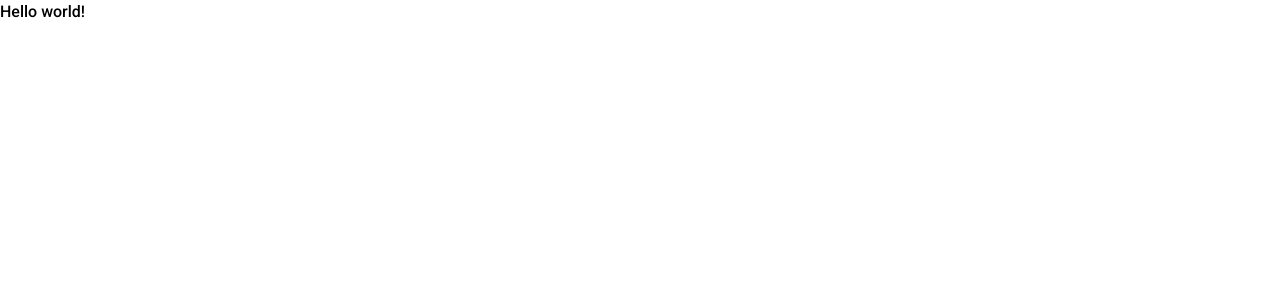
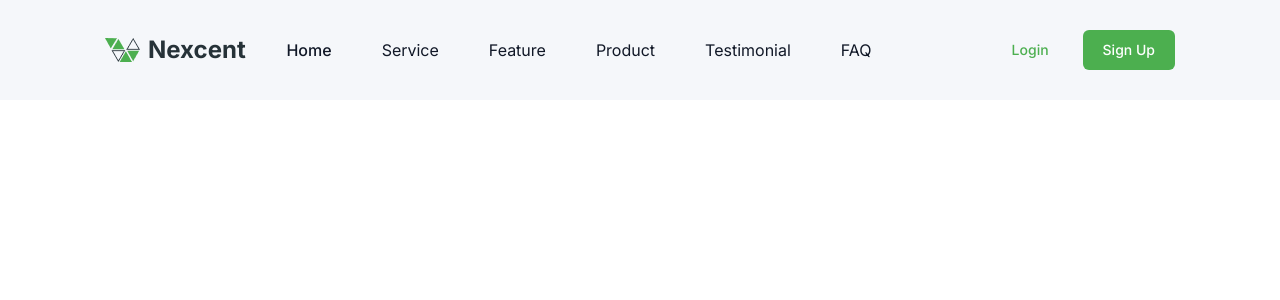
Before and after one commit to teksaglobalindonesia/next-wihope-2026, a Next.js app: page / in a window 1280 px wide. Shown: the top 300 px of the page. Built offline with nearby package versions, Linux system fonts and the light colour scheme.

Commit message:
01 Header
Navbar

```diff
--- a/app/layout.tsx
+++ b/app/layout.tsx
@@ -13,13 +13,13 @@ import { ReactQueryClientProvider } from '@/providers/ReactQueryClientProvider';
 
 const robotoFont = Roboto({
   subsets: ['latin'],
-  weight: ['300', '500', '700'],
+  weight: ['300', '400', '500', '700'],
   variable: '--font-roboto'
 });
 
 const interFont = Inter({
   subsets: ['latin'],
-  weight: ['300', '500', '700'],
+  weight: ['300', '400', '500', '700'],
   variable: '--font-inter'
 });
 
--- a/app/page.tsx
+++ b/app/page.tsx
@@ -1,3 +1,9 @@
-export default function Page() {
-  return <p>Hello world!</p>;
+import Navbar from '@/components/custom/navbar';
+
+export default function Home() {
+  return (
+    <main>
+      <Navbar />
+      </main>
+  );
 }
--- a/components/custom/example.tsx
+++ /dev/null
@@ -1,3 +0,0 @@
-export default function Example() {
-  return <p>Hello world</p>;
-}
--- /dev/null
+++ b/components/custom/navbar.tsx
@@ -0,0 +1,52 @@
+export default function NavBar() {
+  return (
+    <nav className="w-full bg-neutral-silver">
+      <div className="max-w-[1440px] mx-auto flex items-center justify-between px-[105px] py-[30px]">
+
+        <div className="flex items-center gap-[8px]">
+          <img
+            src="/assets/Icon.png"
+            alt="Logo"
+            className="w-[35px] h-[24px]"
+          />
+          <h1 className="font-inter font-bold text-[24px] leading-[28px] text-primary-brand-secondary">
+            Nexcent
+          </h1>
+        </div>
+
+        <div className="flex items-center gap-[120px]">
+          <ul className="flex items-center gap-[50px]">
+            <li className="font-inter font-medium text-[16px] leading-6 text-gray-900">
+              Home
+            </li>
+            <li className="font-inter font-normal text-[16px] leading-6 text-gray-900">
+              Service
+            </li>
+            <li className="font-inter font-normal text-[16px] leading-6 text-gray-900">
+              Feature
+            </li>
+            <li className="font-inter font-normal text-[16px] leading-6 text-gray-900">
+              Product
+            </li>
+            <li className="font-inter font-normal text-[16px] leading-6 text-gray-900">
+              Testimonial
+            </li>
+            <li className="font-inter font-normal text-[16px] leading-6 text-gray-900">
+              FAQ
+            </li>
+          </ul>
+
+          <div className="flex items-center gap-[14px]">
+            <button className="font-inter font-medium text-[14px] leading-4 text-primary-brand-primary  hover:text-green-800 px-5 py-[10px] rounded-md cursor-pointer transition-all hover:opacity-80">
+              Login
+            </button>
+            <button className="bg-primary-brand-primary text-white font-inter font-medium text-[14px] leading-5 px-5 py-[10px] rounded-md cursor-pointer transition-all hover:bg-green-700">
+              Sign Up
+            </button>
+
+          </div>
+        </div>
+      </div>
+    </nav>
+  );
+}
```
Also changed, not shown: public/assets/Icon.png (added).
